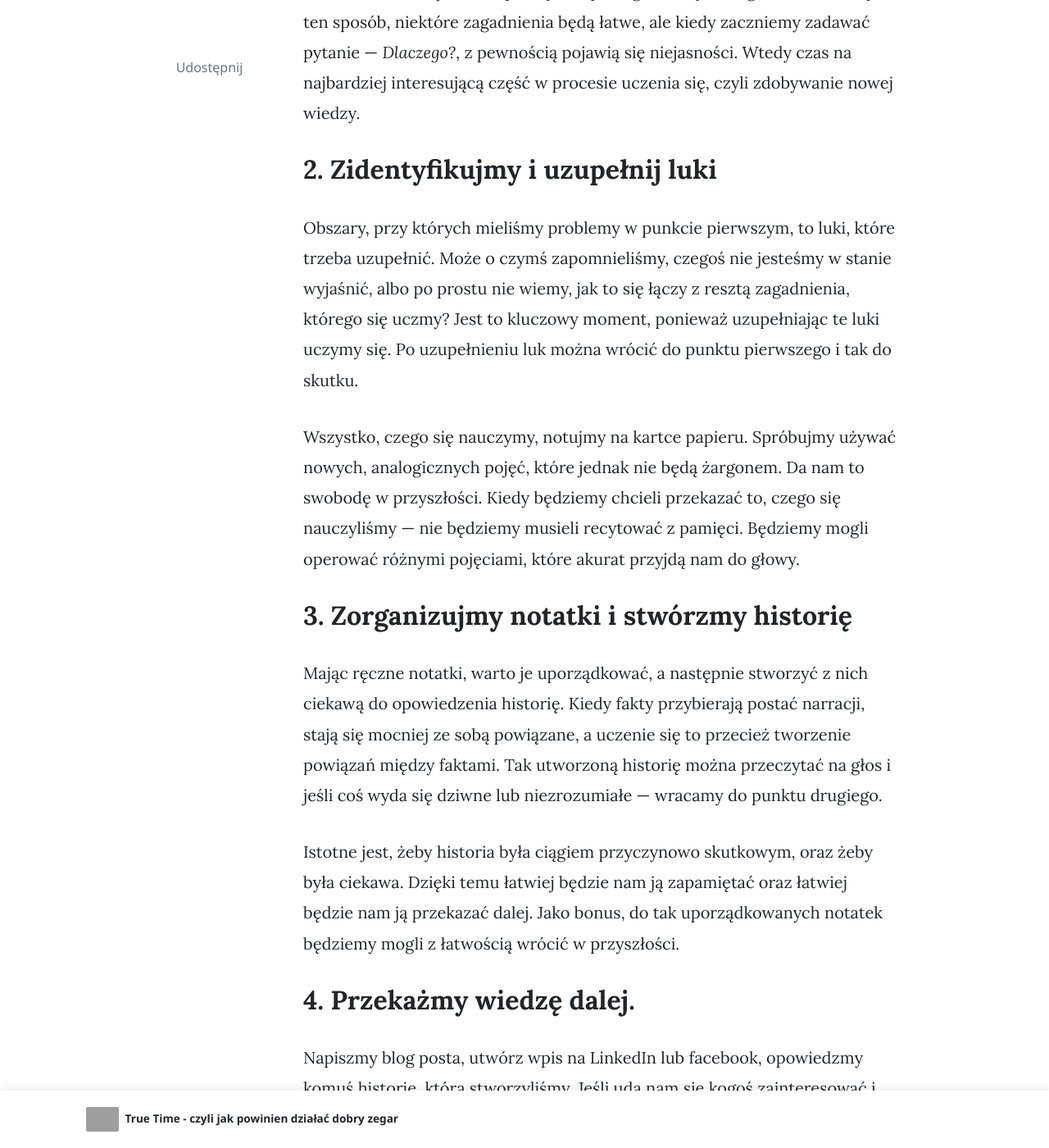
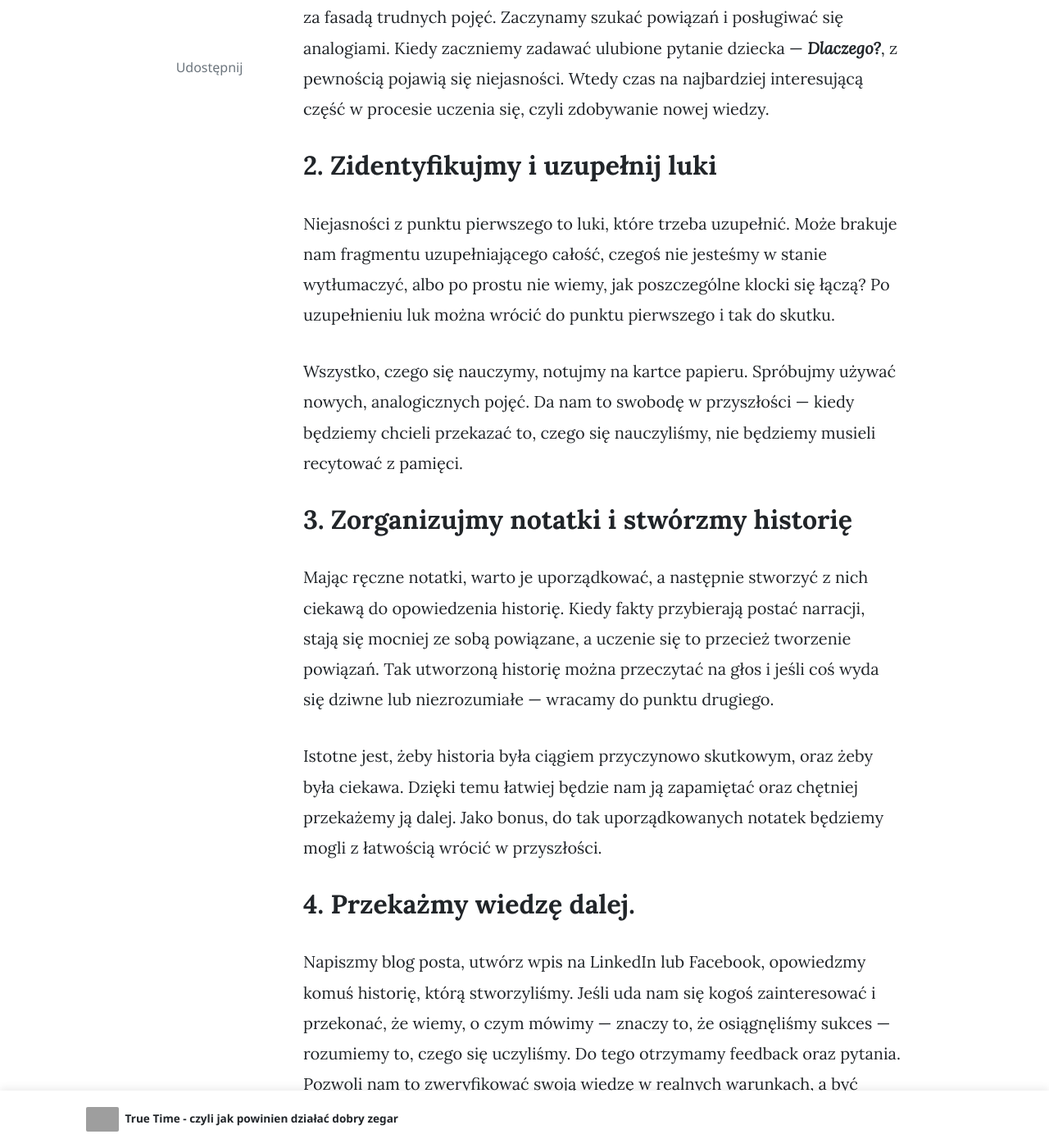
Before and after one commit to marwoj/marwoj.github.io, a Jekyll site: the page built from _posts/2022-06-27-feynman-technique.md, in a window 1280 px wide and 1400 px high, scrolled down 1644 px. Shown: the whole window at 82% size. Built offline with Jekyll 4.4.1, drawn with Linux system fonts in a browser that asks for light colours; nearby versions of some CDN libraries; comment, search, counter and statistics services are not loaded; some of the changed text lies outside the part shown; grey boxes are pictures that could not be loaded.

Commit message:
Technika Feynmana

```diff
--- a/_posts/2022-06-27-feynman-technique.md
+++ b/_posts/2022-06-27-feynman-technique.md
@@ -7,65 +7,64 @@
 comments: false
 ---
 
-Fizyk Richard Feynman znany był z zamiłowania do wiedzy dotyczącej otaczającego nas świata oraz umiejętności
-jej przekazywania. Umiejętność ta wynikała ze sposobu, w jaki ten genialny noblista podchodził do uczenia się.
+Fizyk Richard Feynman, znany był z zamiłowania do wiedzy o otaczającym na świecie, a co istotniejsze — umiał tę wiedzę
+przekazywać. Umiejętność ta wynikała ze sposobu, w jaki ten genialny noblista podchodził do uczenia się.
 
-Nauka w rozumieniu Richarda Feynmana nie polegała na przeczytaniu książki i próbie jej zapamiętania, żeby zdać
-test. W ten sposób uczymy się jedynie skomplikowanych pojęć opisujących wybraną dziedzinę — której tak naprawdę nie
-rozumiemy.
+Nauka w rozumieniu Richarda Feynmana nie polegała na przeczytaniu książki i próbie jej zapamiętania. Ucząc się w ten
+sposób, **uczymy się jedynie skomplikowanych pojęć** opisujących wybrane zagadnienie, bez
+zrozumienia jego istoty. Ukrywamy naszą niewiedzę za kurtyną trudnych słów, licząc na to, że nikt nie zapyta o ich
+znaczenie. Do tego skomplikowane pojęcia sprawiają, że uczymy się na pamięć — kiedy zapomnimy terminu,
+zapominamy, czego się uczyliśmy.
 
-Feynman rozumiał, że musimy umieć opisać to, czego się uczymy, jak najprostszym językiem, pozbywając się
-skomplikowanego słownictwa, za którym skrywamy naszą niewiedzę. Żargon sprawia, że uczymy się na pamięć — kiedy
-zapomnimy jakiegoś pojęcia, zapominamy jak coś wytłumaczyć..
+Według Feynmana **nauka to przede wszystkim zdobywanie wiedzy, którą będzie można wykorzystać** w przeróżnych sytuacjach
+— nieważne czy praktycznych, czy też teoretycznych — np. podczas dalszej nauki, tworząc analogię i powiązania. A to
+wymaga już zrozumienia istoty zagadnienia.
 
-Nauka według Feynmana to zdobywanie wiedzy, którą będzie można wykorzystać w przeróżnych sytuacjach — czy to
-praktycznych, czy też teoretycznych przy tworzeniu analogii i powiązań pomiędzy kolejnymi poznawanymi zagadnieniami.
-
-Jak zatem uczyć się skutecznie, tak żeby wiedza z nami pozostała ? Richard Feynman proponuje:
+Jak zatem uczyć się skutecznie, tak żeby wiedza z nami pozostała ? Richard Feynman proponuje.
 
 ## 1. Wytłumaczmy to tak jak dziecku
 
-Weźmy kartkę papieru, u góry napiszmy to, czego chcemy się nauczyć. Na kartce opiszmy wszystko, co wiemy na wybrany
-temat, tak jakbyśmy tłumaczyli to dziecku. Dlaczego dziecku? Wtedy musimy używać prostego języka, nie możemy się chować
-za fasadą trudnych pojęć, a dzięki temu jesteśmy w stanie dogłębnie zrozumieć koncepcję, stojącą za wybranym tematem.
-Możemy szukać powiązań i posługiwać się analogiami. Tłumacząc w ten sposób, niektóre zagadnienia będą łatwe, ale kiedy
-zaczniemy zadawać pytanie — _Dlaczego?_, z pewnością pojawią się niejasności. Wtedy czas na najbardziej interesującą
-część w procesie uczenia się, czyli zdobywanie nowej wiedzy.
+Weźmy kartkę papieru i u góry napiszmy to, czego chcemy się nauczyć. Na kartce opiszmy wszystko, co wiemy na wybrany
+temat, tak jakbyśmy tłumaczyli to dziecku.
+
+**Dlaczego na kartce?** Wtedy zbiór chaotycznych myśli układa się w logiczną strukturę.
+
+**Dlaczego dziecku?** Wtedy używamy prostego języka, nie możemy się chować
+za fasadą trudnych pojęć. Zaczynamy szukać powiązań i posługiwać się analogiami. Kiedy zaczniemy zadawać ulubione
+pytanie dziecka — _**Dlaczego?**_, z pewnością pojawią się niejasności. Wtedy czas na najbardziej
+interesującą część w procesie uczenia się, czyli zdobywanie nowej wiedzy.
 
 ## 2. Zidentyfikujmy i uzupełnij luki
 
-Obszary, przy których mieliśmy problemy w punkcie pierwszym, to luki, które trzeba uzupełnić.
-Może o czymś zapomnieliśmy, czegoś nie jesteśmy w stanie wyjaśnić, albo po prostu nie wiemy, jak to się łączy z resztą
-zagadnienia, którego się uczmy? Jest to kluczowy moment, ponieważ uzupełniając te luki uczymy się. Po
-uzupełnieniu luk można wrócić do punktu pierwszego i tak do skutku.
+Niejasności z punktu pierwszego to luki, które trzeba uzupełnić.
+Może brakuje nam fragmentu uzupełniającego całość, czegoś nie jesteśmy w stanie wytłumaczyć, albo po prostu nie wiemy,
+jak poszczególne klocki się łączą? Po uzupełnieniu luk można wrócić do punktu pierwszego i tak do skutku.
 
-Wszystko, czego się nauczymy, notujmy na kartce papieru. Spróbujmy używać nowych, analogicznych pojęć, które jednak nie
-będą żargonem. Da nam to swobodę w przyszłości. Kiedy będziemy chcieli przekazać to, czego się nauczyliśmy — nie
-będziemy musieli recytować z pamięci. Będziemy mogli operować różnymi pojęciami, które akurat przyjdą nam do głowy.
+Wszystko, czego się nauczymy, notujmy na kartce papieru. Spróbujmy używać nowych, analogicznych pojęć. Da nam to swobodę
+w przyszłości — kiedy będziemy chcieli przekazać to, czego się nauczyliśmy, nie będziemy musieli recytować z pamięci.
 
 ## 3. Zorganizujmy notatki i stwórzmy historię
 
 Mając ręczne notatki, warto je uporządkować, a następnie stworzyć z nich ciekawą do opowiedzenia historię. Kiedy fakty
-przybierają postać narracji, stają się mocniej ze sobą powiązane, a uczenie się to przecież tworzenie powiązań
-między faktami. Tak utworzoną historię można przeczytać na głos i jeśli coś wyda się dziwne lub niezrozumiałe — wracamy
+przybierają postać narracji, stają się mocniej ze sobą powiązane, a uczenie się to przecież tworzenie powiązań. Tak
+utworzoną historię można przeczytać na głos i jeśli coś wyda się dziwne lub niezrozumiałe — wracamy
 do punktu drugiego.
 
 Istotne jest, żeby historia była ciągiem przyczynowo skutkowym, oraz żeby była ciekawa. Dzięki temu łatwiej będzie nam
-ją zapamiętać oraz łatwiej będzie nam ją przekazać dalej. Jako bonus, do tak uporządkowanych notatek będziemy mogli z
+ją zapamiętać oraz chętniej przekażemy ją dalej. Jako bonus, do tak uporządkowanych notatek będziemy mogli z
 łatwością wrócić w przyszłości.
 
 ## 4. Przekażmy wiedzę dalej.
 
-Napiszmy blog posta, utwórz wpis na LinkedIn lub facebook, opowiedzmy komuś historię, którą stworzyliśmy. Jeśli uda nam
-się kogoś zainteresować i zachęcić do posłuchania lub przeczytania, a do tego uda nam się kogoś przekonać, że wiemy, o
-czym mówimy — znaczy to, że osiągnęliśmy sukces, tj. rozumiemy to, czego się uczyliśmy. Do tego otrzymamy feedback
-oraz pytania. Pozwoli nam to zweryfikować swoją wiedzę w realnych warunkach, a być może ktoś wskaże nam nowe obszary
-warte dalszych poszukiwań.
+Napiszmy blog posta, utwórz wpis na LinkedIn lub Facebook, opowiedzmy komuś historię, którą stworzyliśmy. Jeśli uda nam
+się kogoś zainteresować i przekonać, że wiemy, o czym mówimy — znaczy to, że osiągnęliśmy sukces — rozumiemy to,
+czego się uczyliśmy. Do tego otrzymamy feedback oraz pytania. Pozwoli nam to zweryfikować swoją wiedzę w realnych
+warunkach, a być może ktoś wskaże nam nowe obszary warte dalszych poszukiwań.
 
 ***
 
-Stosując technikę Feynmana, poznajemy dogłębnie wybraną dziedzinę, a nie tylko pojęcia opisujące tę dziedzinę — a są to
-dwie zupełnie odrębne rzeczy.
+Stosując technikę Feynmana, poznajemy dogłębnie wybraną dziedzinę, a nie chowamy się za kurtyną skomplikowanych pojęć.
+Kurtyną, która opadnie po pierwszym pytaniu _**Dlaczego?**_
 
 ### Więcej można przeczytać tutaj:
 
```
